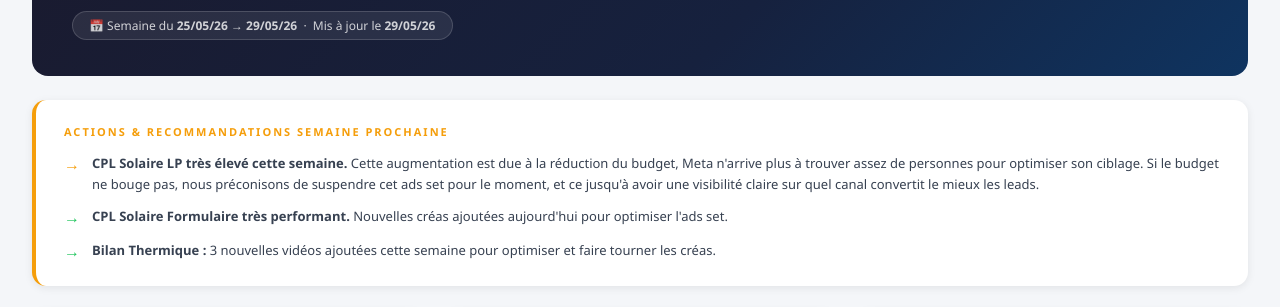
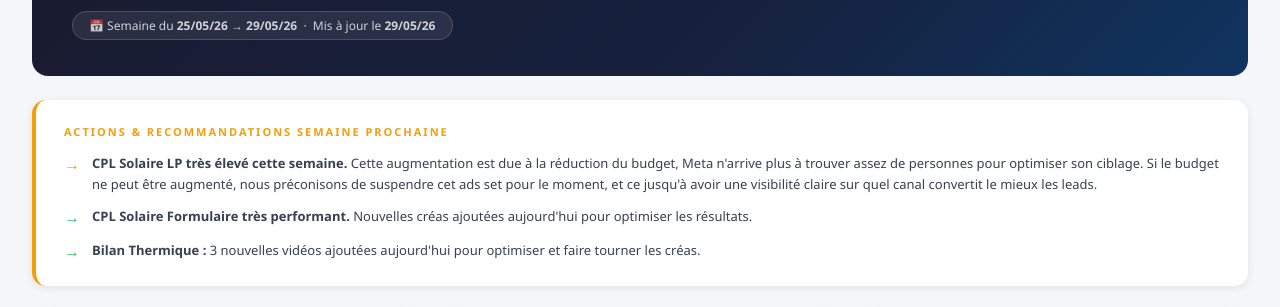
Before and after one commit to Novembre-communication/rapport-hebdo, a plain HTML site: page index.html in a window 1280 px wide. Shown: the part 142-449 px from the top of the page. Drawn offline with Linux system fonts and the light colour scheme.

Commit message:
Update index.html

```diff
--- a/index.html
+++ b/index.html
@@ -63,15 +63,15 @@
   <div style="display:flex;flex-direction:column;gap:12px;">
     <div style="display:flex;gap:12px;align-items:flex-start;">
       <span style="color:#f59e0b;font-weight:900;font-size:16px;flex-shrink:0;">→</span>
-      <p style="font-size:13px;color:#374151;line-height:1.6;"><strong>CPL Solaire LP très élevé cette semaine.</strong> Cette augmentation est due à la réduction du budget, Meta n'arrive plus à trouver assez de personnes pour optimiser son ciblage. Si le budget ne bouge pas, nous préconisons de suspendre cet ads set pour le moment, et ce jusqu'à avoir une visibilité claire sur quel canal convertit le mieux les leads.</p>
+      <p style="font-size:13px;color:#374151;line-height:1.6;"><strong>CPL Solaire LP très élevé cette semaine.</strong> Cette augmentation est due à la réduction du budget, Meta n'arrive plus à trouver assez de personnes pour optimiser son ciblage. Si le budget ne peut être augmenté, nous préconisons de suspendre cet ads set pour le moment, et ce jusqu'à avoir une visibilité claire sur quel canal convertit le mieux les leads.</p>
     </div>
     <div style="display:flex;gap:12px;align-items:flex-start;">
       <span style="color:#22c55e;font-weight:900;font-size:16px;flex-shrink:0;">→</span>
-      <p style="font-size:13px;color:#374151;line-height:1.6;"><strong>CPL Solaire Formulaire très performant.</strong> Nouvelles créas ajoutées aujourd'hui pour optimiser l'ads set.</p>
+      <p style="font-size:13px;color:#374151;line-height:1.6;"><strong>CPL Solaire Formulaire très performant.</strong> Nouvelles créas ajoutées aujourd'hui pour optimiser les résultats.</p>
     </div>
     <div style="display:flex;gap:12px;align-items:flex-start;">
       <span style="color:#22c55e;font-weight:900;font-size:16px;flex-shrink:0;">→</span>
-      <p style="font-size:13px;color:#374151;line-height:1.6;"><strong>Bilan Thermique :</strong> 3 nouvelles vidéos ajoutées cette semaine pour optimiser et faire tourner les créas.</p>
+      <p style="font-size:13px;color:#374151;line-height:1.6;"><strong>Bilan Thermique :</strong> 3 nouvelles vidéos ajoutées aujourd'hui pour optimiser et faire tourner les créas.</p>
     </div>
   </div>
 </div>
```
